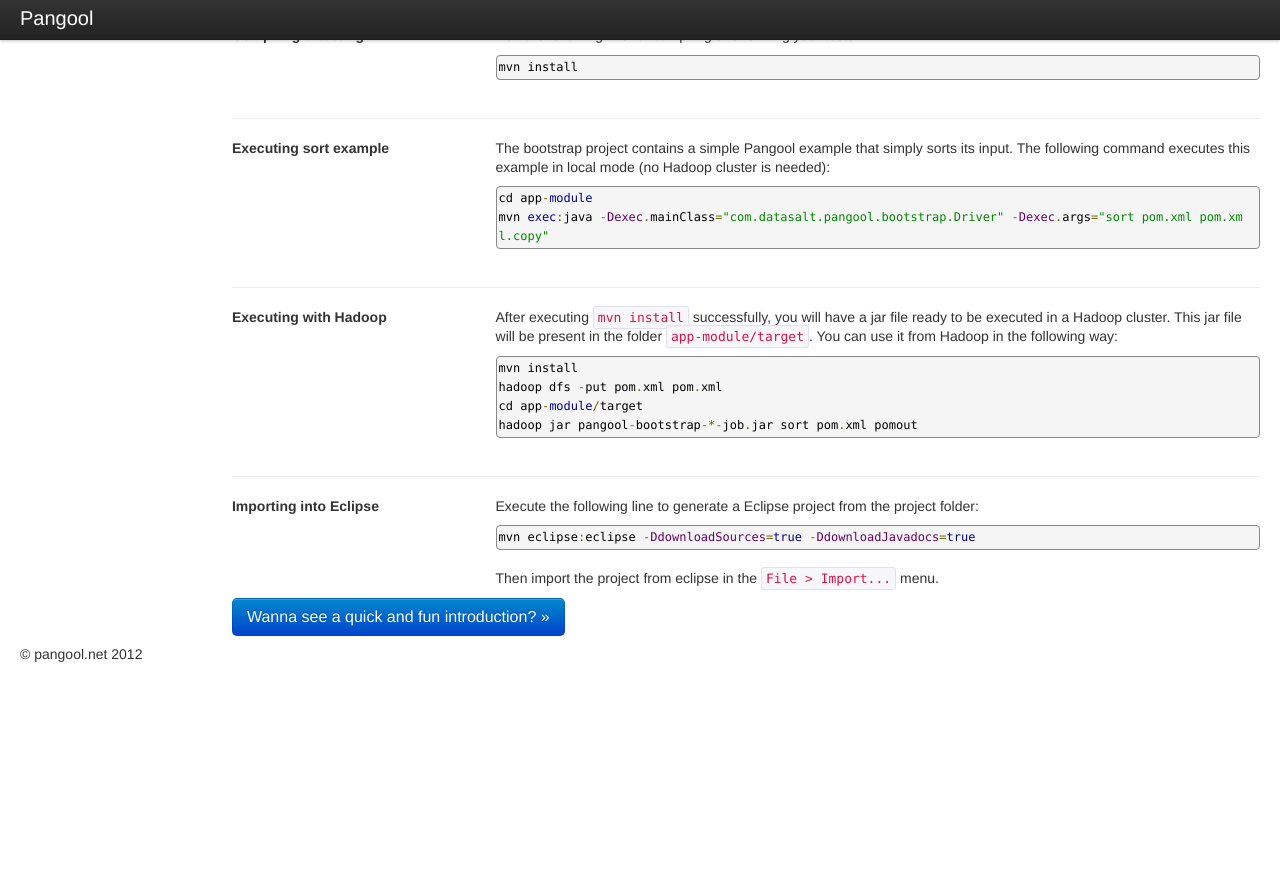
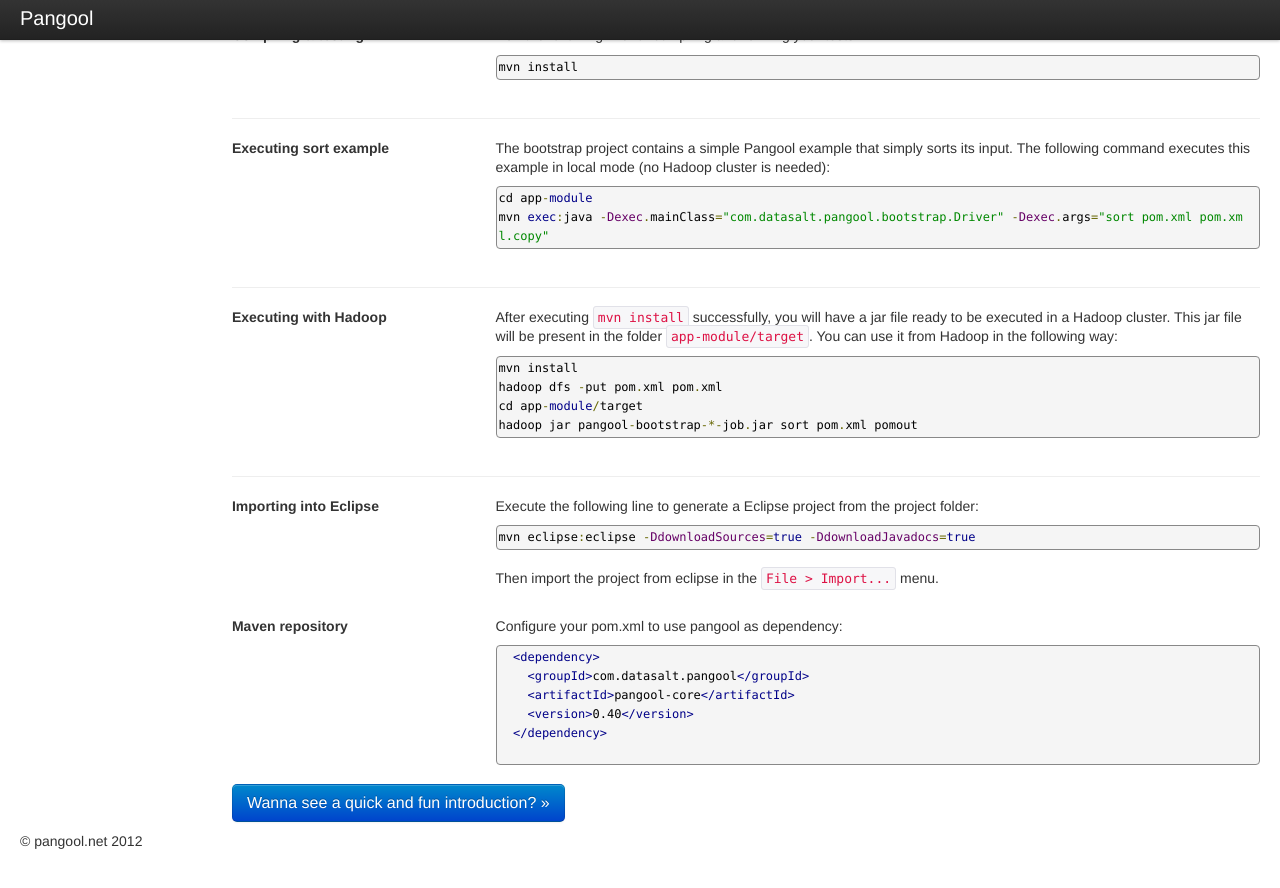
Before and after one commit to datasalt/pangool, a Jekyll site: the page built from getting_started.html, in a window 1280 px wide and 900 px high, scrolled down 819 px. Shown: the top 888 px of the window. Built offline with Jekyll 4.4.1, drawn with Linux system fonts in a browser that asks for light colours; nearby versions of some CDN libraries; Markdown is read by kramdown in place of the engine named in the settings; before the commit the page ends 1533 px from its top, so only the background shows below that.

Commit message:
added mvn repository in gettingstarted

```diff
--- a/getting_started.html
+++ b/getting_started.html
@@ -162,10 +162,29 @@ hadoop jar pangool-bootstrap-*-job.jar sort pom.xml pomout
 <pre class="prettyprint">mvn eclipse:eclipse -DdownloadSources=true -DdownloadJavadocs=true</pre>
 		<p>
 			Then import the project from eclipse in the <code>File > Import...</code> menu.
-		</p>
+		</p><br>
 	</div>
 </div> <!-- end row-fluid -->
 
+<div class="row-fluid">
+  <div class="span3">
+    <p>
+      <strong>Maven repository</strong>
+    </p>
+  </div>
 
+  <div class="span9">
+    <p>
+      Configure your pom.xml to use pangool as dependency:
+    </p>
+    <pre class="prettyprint">
+  &lt;dependency&gt;
+    &lt;groupId&gt;com.datasalt.pangool&lt;/groupId&gt;
+    &lt;artifactId&gt;pangool-core&lt;/artifactId&gt;
+    &lt;version&gt;0.40&lt;/version&gt;
+  &lt;/dependency&gt;
+   </pre>
+  </div>
+</div> <!-- end row-fluid -->
 
 <p><a class="btn btn-primary btn-large" href="introduction.html">Wanna see a quick and fun introduction? »</a></p>
```
